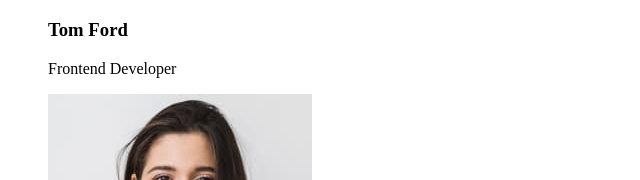
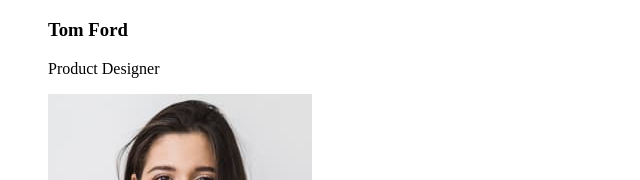
Before and after one commit to Maciejluka/goit-markup-hw-01, a plain HTML site: page index.html in a window 1280 px wide. Shown: the part 2260-2440 px from the top of the page, 0-640 px from the left. Drawn offline with Linux system fonts and the light colour scheme.

Commit message:
Update index.html

```diff
--- a/index.html
+++ b/index.html
@@ -116,7 +116,7 @@
               height="260"
             />
             <h3>Tom Ford</h3>
-            <p>Frontend Developer</p>
+            <p>Product Designer</p>
           </li>
 
           <li>
```
